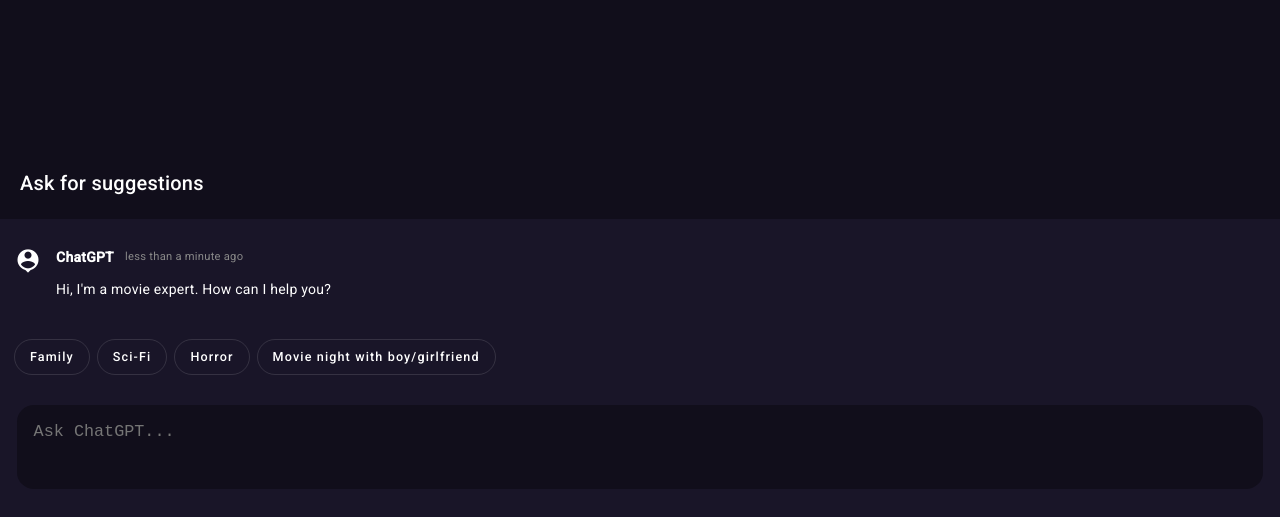
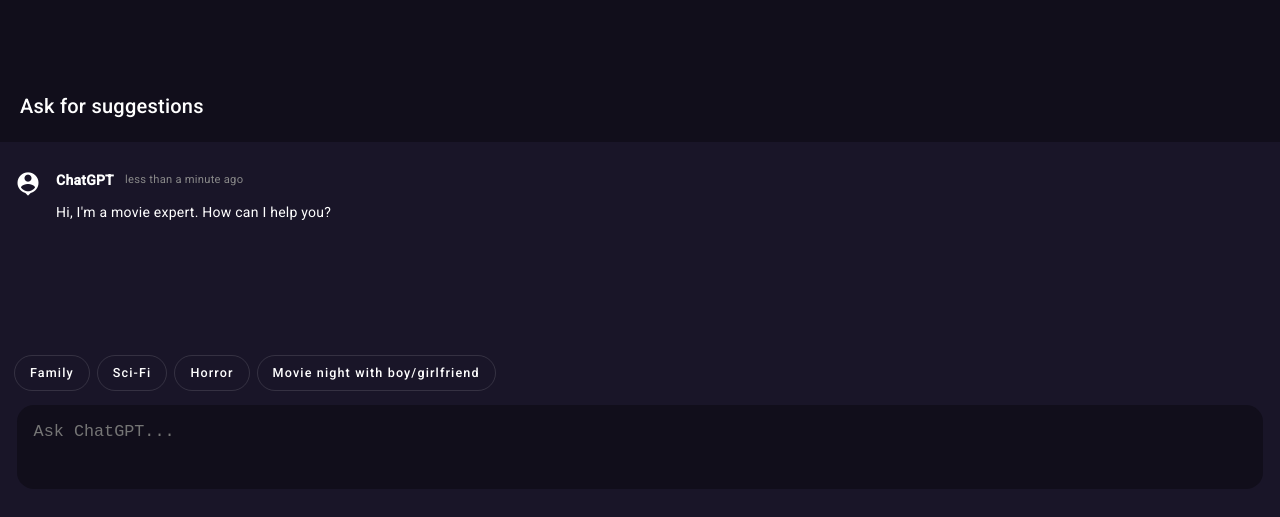
Before and after one commit to ylilarry/weekend-movie-suggestor-angular, an Angular app in the folder angular/: page / in a window 1280 px wide. Shown: the part 280-797 px from the top of the page. Built offline with nearby package versions, Linux system fonts and the light colour scheme; no server answers.

Commit message:
Adjust chatspace position

```diff
--- a/angular/src/app/chatspace/chatspace.component.scss
+++ b/angular/src/app/chatspace/chatspace.component.scss
@@ -20,7 +20,7 @@
       max-height: calc(
         max(
           100vh - var(--carousel-height) - var(--chat-input-height) - 18em,
-          10em
+          15em
         )
       );
     }
@@ -28,11 +28,16 @@
       display: flex;
       flex-wrap: nowrap;
       white-space: nowrap;
-      overflow: hidden;
-      text-overflow: ellipsis;
-      height: 3.5em;
-      margin: 0 1em;
+      overflow-x: auto;
+      overflow-y: hidden;
+      margin: 1em 0;
+      padding-left: 1em;
       gap: 0.5em;
+      &::-webkit-scrollbar {
+        display: none;
+      }
+      -ms-overflow-style: none; /* IE and Edge */
+      scrollbar-width: none; /* Firefox */
     }
     .chat-input {
       display: flex;
@@ -43,7 +48,7 @@
         height: 100px;
         border: none;
         border-radius: 1em;
-        margin: 1em;
+        margin: 0 1em 1em 1em;
         background-color: #110e1b;
         color: white;
         font-size: 1.2em;
--- a/angular/src/app/homepage/homepage.component.scss
+++ b/angular/src/app/homepage/homepage.component.scss
@@ -18,11 +18,12 @@
   position: absolute;
   left: 0;
   right: 0;
-  bottom: 0;
+  // bottom: 0;
   display: flex;
   flex-direction: column;
   // height: calc(100dvh - var(--carousel-height));
-  // height: calc(100dvh - var(--carousel-height));
-  max-height: calc(100vh - var(--carousel-height));
-  max-height: calc(100vh - var(--carousel-height));
+  height: calc(100lvh - var(--carousel-height));
+  height: calc(100vh - var(--carousel-height));
+  // max-height: calc(100dvh - var(--carousel-height));
+  // max-height: calc(100vh - var(--carousel-height));
 }
```
